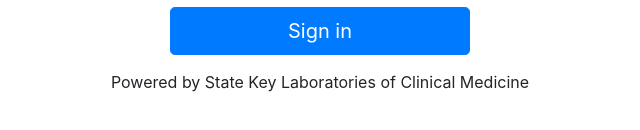
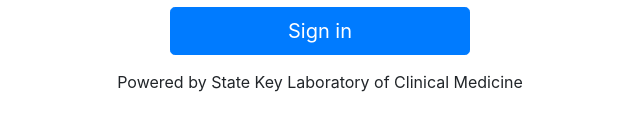
Before and after one commit to huangzhuohua/sklcm, a plain HTML site: page index.html in a window 1280 px wide. Shown: the part 330-460 px from the top of the page, 320-960 px from the left. Drawn offline with nearby package versions, Linux system fonts and the light colour scheme.

Commit message:
Update index.html

```diff
--- a/index.html
+++ b/index.html
@@ -6,9 +6,9 @@
   <meta http-equiv="X-UA-Compatible" content="IE=edge">
   <meta name="viewport" content="width=device-width, initial-scale=1">
   <!-- The above 3 meta tags *must* come first in the head; any other head content must come *after* these tags -->
-  <meta name="description" content="">
-  <meta name="author" content="">
-  <title>State Key Laboratories of Clinical Medicine</title>
+  <meta name="description" content="State Key Laboratory of Clinical Medicine">
+  <meta name="author" content="State Key Laboratory of Clinical Medicine">
+  <title>State Key Laboratory of Clinical Medicine</title>
   <!-- Bootstrap core CSS -->
   <link href="https://v3.bootcss.com/dist/css/bootstrap.min.css" rel="stylesheet">
   <!-- IE10 viewport hack for Surface/desktop Windows 8 bug -->
@@ -103,7 +103,7 @@
   </div> <!-- /container -->
   <footer class="navbar-fixed-bottom">
     <div class="container">
-      <p class="text-center">Powered by State Key Laboratories of Clinical Medicine</p>
+      <p class="text-center">Powered by State Key Laboratory of Clinical Medicine</p>
     </div>
   </footer>
   <!-- IE10 viewport hack for Surface/desktop Windows 8 bug -->
```
